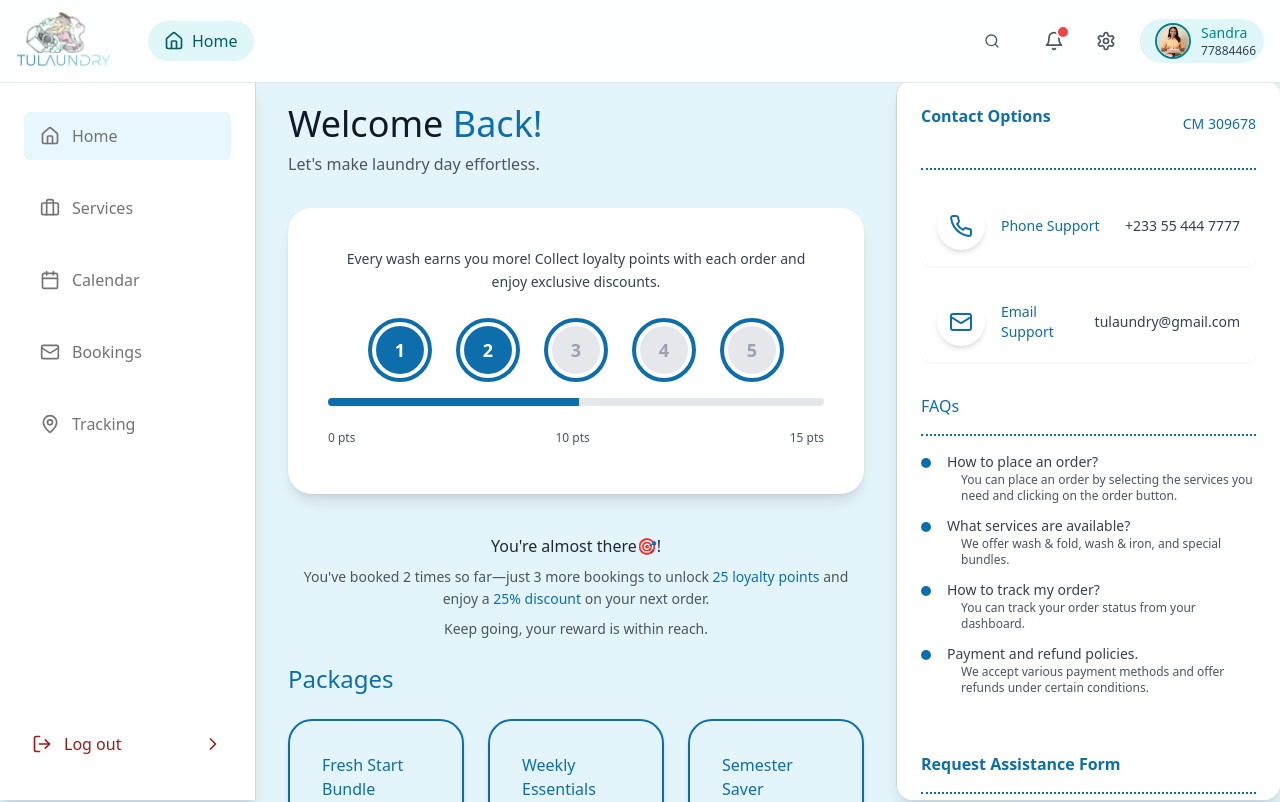
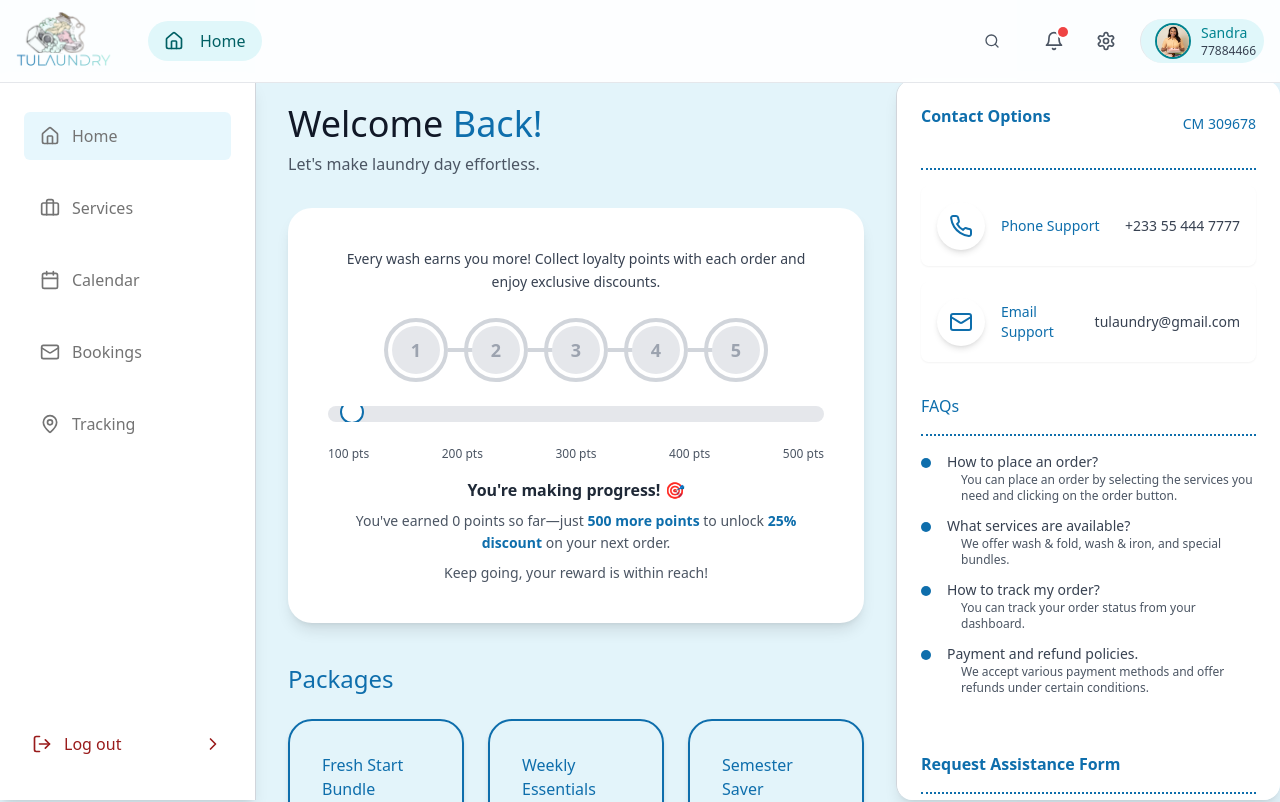
Before and after one commit to Aristocratjnr/Consumer-dashboard, a Next.js app: page /home in a window 1280 px wide. Shown: the top 802 px of the page. Built offline with nearby package versions, Linux system fonts and the light colour scheme.

Commit message:
feat: add react-confetti package and update button background color for improved UI consistency

```diff
--- a/package.json
+++ b/package.json
@@ -31,6 +31,7 @@
     "next-themes": "^0.4.3",
     "react": "^18.0.0",
     "react-chartjs-2": "^5.2.0",
+    "react-confetti": "^6.1.0",
     "react-dom": "^18.0.0",
     "react-icons": "^5.3.0",
     "tailwind-merge": "^2.5.5",
--- a/src/app/(dashboard)/calendar/page.tsx
+++ b/src/app/(dashboard)/calendar/page.tsx
@@ -81,7 +81,7 @@
                     </button><br/>
                     </Link>
                     <Link href="/calendar" passHref>
-                    <button className="flex w-full items-center rounded-md font-medium bg-accent px-4 py-3 text-muted-foreground hover:bg-accent hover:text-accent-foreground  dark:text-white dark:hover:bg-gray-700">
+                    <button className="flex w-full items-center rounded-md font-medium bg-teal-20 px-4 py-3 text-muted-foreground hover:bg-accent hover:text-accent-foreground  dark:text-white dark:hover:bg-gray-700">
                         <Calendar className="mr-3 h-5 w-5" />
                         Calendar
                     </button><br/>
--- a/src/app/(dashboard)/home/page.tsx
+++ b/src/app/(dashboard)/home/page.tsx
@@ -1,14 +1,19 @@
 "use client"
-          import React, { useState } from 'react';
+import React, { useState, useRef, useEffect } from 'react';
 import Link from 'next/link';
 import { Bell, Home, Settings, Search, Calendar, Package, Briefcase, LogOut, Mail, Phone, HelpCircle, ChevronRight, User, MapPin } from 'lucide-react';
 import { Button } from '@/components/ui/button';
 import Image from 'next/image';
+import ReactConfetti from 'react-confetti';
 
 export default function Dashboard() {
   const [isNotificationOpen, setIsNotificationOpen] = useState(false);
   const [faqOpen, setFaqOpen] = useState(Array(4).fill(false));
   const [isProfileDropdownOpen, setIsProfileDropdownOpen] = useState(false);
+  const [dragProgress, setDragProgress] = useState(0);
+  const [showConfetti, setShowConfetti] = useState(false);
+  const progressBarRef = useRef<HTMLDivElement>(null);
+  const isDraggingRef = useRef(false);
 
   const toggleProfileDropdown = () => {
     setIsProfileDropdownOpen(!isProfileDropdownOpen);
@@ -41,6 +46,63 @@
     setFaqOpen(newFaqOpen);
   };
 
+  useEffect(() => {
+    const handleMouseMove = (e: MouseEvent) => {
+      if (isDraggingRef.current && progressBarRef.current) {
+        const rect = progressBarRef.current.getBoundingClientRect();
+        const x = e.clientX - rect.left;
+        const newProgress = Math.max(0, Math.min(100, (x / rect.width) * 100));
+        setDragProgress(newProgress);
+
+        // Check if progress is 100% and trigger confetti
+        if (newProgress === 100 && !showConfetti) {
+          setShowConfetti(true);
+          // Hide confetti after 5 seconds
+          setTimeout(() => setShowConfetti(false), 5000);
+        }
+      }
+    };
+
+    const handleMouseUp = () => {
+      isDraggingRef.current = false;
+    };
+
+    const handleTouchMove = (e: TouchEvent) => {
+      if (isDraggingRef.current && progressBarRef.current) {
+        const rect = progressBarRef.current.getBoundingClientRect();
+        const x = e.touches[0].clientX - rect.left;
+        const newProgress = Math.max(0, Math.min(100, (x / rect.width) * 100));
+        setDragProgress(newProgress);
+      }
+    };
+
+    document.addEventListener('mousemove', handleMouseMove);
+    document.addEventListener('mouseup', handleMouseUp);
+    document.addEventListener('touchmove', handleTouchMove);
+    document.addEventListener('touchend', handleMouseUp);
+
+    return () => {
+      document.removeEventListener('mousemove', handleMouseMove);
+      document.removeEventListener('mouseup', handleMouseUp);
+      document.removeEventListener('touchmove', handleTouchMove);
+      document.removeEventListener('touchend', handleMouseUp);
+    };
+  }, [showConfetti]);
+
+  const handleMouseDown = (e: React.MouseEvent<HTMLDivElement>) => {
+    isDraggingRef.current = true;
+    const rect = progressBarRef.current!.getBoundingClientRect();
+    const x = e.clientX - rect.left;
+    setDragProgress((x / rect.width) * 100);
+  };
+
+  const handleTouchStart = (e: React.TouchEvent<HTMLDivElement>) => {
+    isDraggingRef.current = true;
+    const rect = progressBarRef.current!.getBoundingClientRect();
+    const x = e.touches[0].clientX - rect.left;
+    setDragProgress((x / rect.width) * 100);
+  };
+
   return (
     <div className="min-h-screen bg-teal-20 text-gray-900">
       {/* Enhanced Header */}
@@ -52,10 +114,10 @@
               <Link href="/" className="flex items-center space-x-2">
                 <Image src="/images/logo.svg" alt="Logo" width={100} height={60} />
               </Link>
-      </div>
+            </div><br/>
 
             <nav className="hidden md:flex items-center gap-6">
-                <button className="flex items-center gap-2 px-4 py-2 rounded-full bg-teal-50 text-teal-900 hover:bg-teal-100 transition-all">
+              <button className="flex items-center gap-4 px-4 py-2 rounded-full bg-teal-50 text-teal-900 hover:bg-teal-100 transition-all">
                 <Home className="h-5 w-5" />
                 <span className="font-medium">Home</span>
               </button>
@@ -177,7 +239,9 @@
               <h1 className="text-4xl font-semi-bold">Welcome <span className="text-teal">Back!</span></h1>
               <p className="text-gray-600 mt-2">Let's make laundry day effortless.</p>
             </div>
-                      <div className="rounded-3xl p-10 mb-10 shadow-lg bg-white">
+
+            {/* Progress Section */}
+            <div className="rounded-3xl p-6 md:p-10 mb-10 shadow-lg bg-white">
               {/* Text Section at the Top */}
               <div className="text-center mb-6">
                 <p className="text-gray-700 text-sm leading-relaxed">
@@ -186,62 +250,84 @@
               </div>
 
               {/* Progress Section with Numbered Circles */}
-            <div className="flex flex-row items-center justify-center space-x-6 mb-4">
+              <div className="flex flex-wrap justify-center items-center gap-4 mb-6">
                 {[1, 2, 3, 4, 5].map((step, index) => {
-                const isCompleted = index < 2; // Mark steps 1 and 2 as completed
+                  const isCompleted = (dragProgress / 100) * loyaltyPoints.length > index;
+                  const isInProgress = (dragProgress / 100) * loyaltyPoints.length > index - 1 && (dragProgress / 100) * loyaltyPoints.length < index;
                   const outerCircleClass = isCompleted
                     ? "border-teal-1000"
-                  : "border-teal-1000";
+                    : isInProgress
+                    ? "border-teal-1000"
+                    : "border-gray-300";
                   const innerCircleClass = isCompleted
+                    ? "bg-teal-1000 text-white"
+                    : isInProgress
                     ? "bg-teal-1000 text-white"
                     : "bg-gray-200 text-gray-400";
                   return (
                     <div key={index} className="relative flex items-center justify-center">
-                    {/* Outer Border Circle */}
                       <div
-                      className={`w-16 h-16 rounded-full border-4 ${outerCircleClass} flex items-center justify-center`}
+                        className={`w-12 h-12 md:w-16 md:h-16 rounded-full border-4 ${outerCircleClass} flex items-center justify-center`}
                       >
-                      {/* Inner Circle */}
                         <div
-                        className={`w-12 h-12 rounded-full flex items-center justify-center ${innerCircleClass}`}
+                          className={`w-8 h-8 md:w-12 md:h-12 rounded-full flex items-center justify-center ${innerCircleClass}`}
                         >
-                        <span className="text-lg font-bold">{step}</span>
+                          <span className="text-sm md:text-lg font-bold">{step}</span>
                         </div>
                       </div>
+                      {index < 4 && (
+                        <div className={`hidden md:block h-1 w-8 ${isCompleted ? 'bg-teal-1000' : 'bg-gray-300'} absolute left-full top-1/2 transform -translate-y-1/2`}></div>
+                      )}
                     </div>
                   );
                 })}
               </div>
 
               {/* Range Button (Progress Bar) */}
-            <div className="relative w-full mb-6">
-              <div className="relative w-full h-2 bg-gray-200 rounded-full overflow-hidden">
-                <div className="absolute h-full bg-teal-1000" style={{ width: '50.67%' }}></div>
-              </div>
+              <div
+                className="relative w-full h-4 bg-gray-200 rounded-full overflow-hidden mb-6 cursor-pointer"
+                ref={progressBarRef}
+                onMouseDown={handleMouseDown}
+                onTouchStart={handleTouchStart}
+              >
+                <div
+                  className="absolute h-full bg-teal-1000 transition-all duration-300 ease-in-out"
+                  style={{ width: `${dragProgress}%` }}
+                ></div>
+                <div
+                  className="absolute top-0 right-0 w-6 h-6 bg-white border-2 border-teal-1000 rounded-full transform -translate-y-1/4 translate-x-1/2"
+                  style={{ left: `${dragProgress}%` }}
+                ></div>
               </div>
 
               {/* Texts Below Progress Bar */}
-            <div className="flex justify-between text-xs text-gray-600 mb-2">
-              <span>0 pts</span>
-              <span>10 pts</span>
-              <span>15 pts</span>
+              <div className="flex justify-between text-xs text-gray-600 mb-4">
+                {loyaltyPoints.map((point, index) => (
+                  <span key={index}>{point.points} pts</span>
+                ))}
+              </div>
+
+              {/* Status Text */}
+              <div className="flex flex-col items-center text-center">
+                <p className="text-gray-800 font-semibold text-base mb-2">
+                  {dragProgress < 100 ? "You're making progress! 🎯" : "Congratulations! You've reached the top tier! 🎉"}
+                </p>
+                <p className="text-gray-600 text-sm leading-relaxed">
+                  {dragProgress < 100 ? (
+                    <>
+                      You've earned {Math.floor((dragProgress / 100) * loyaltyPoints[loyaltyPoints.length - 1].points)} points so far—just{" "}
+                      <span className="font-semibold text-teal-1000">{loyaltyPoints[loyaltyPoints.length - 1].points - Math.floor((dragProgress / 100) * loyaltyPoints[loyaltyPoints.length - 1].points)} more points</span> to unlock{" "}
+                      <span className="font-semibold text-teal-1000">25% discount</span> on your next order.
+                    </>
+                  ) : (
+                    "You've unlocked the maximum 25% discount on your next order!"
+                  )}
+                </p>
+                <p className="text-gray-600 text-sm mt-2">
+                  {dragProgress < 100 ? "Keep going, your reward is within reach!" : "Thank you for your loyalty!"}
+                </p>
               </div>
             </div>
-
-            <div className="flex flex-col items-center text-center">
-              <p className="text-gray-800 font-semi-bold text-base mb-2">
-                You're almost there🎯!
-              </p>
-              <p className="text-gray-600 text-sm leading-relaxed">
-                You've booked 2 times  so far—just{" "}
-                <span>3 more bookings</span> to unlock{" "}
-                <span className="font-semi-bold text-teal-1000">25 loyalty points</span> and enjoy a{" "}
-                <span className="font-semi-bold text-teal-1000">25% discount</span> on your next order.
-              </p>
-              <p className="text-gray-600 text-sm mt-2">
-                Keep going, your reward is within reach.
-              </p>
-            </div><br/>
 
 
             {/* Packages */}
@@ -280,6 +366,14 @@
               </div>
             </div>
           </div>
+          {showConfetti && (
+            <ReactConfetti
+              width={window.innerWidth}
+              height={window.innerHeight}
+              recycle={false}
+              numberOfPieces={200}
+            />
+          )}
         </main>
         {/* Right Sidebar - Customer Support */}
         <aside className="fixed right-0 top-20 bottom-0 w-96 bg-white border-l border-gray-300 p-6 overflow-y-auto shadow-lg rounded-2xl">
--- a/src/app/(dashboard)/tracking/page.tsx
+++ b/src/app/(dashboard)/tracking/page.tsx
@@ -95,7 +95,7 @@ export default function TrackingPage() {
                             </button>
                         </Link><br/>
                         <Link href="/tracking" passHref>
-                            <button className={`flex w-full items-center px-4 py-3 rounded-md ${isDarkTheme ? 'bg-gray-700 text-white' : 'bg-accent text-accent-foreground'}`}>
+                            <button className={`flex w-full items-center px-4 py-3 rounded-md ${isDarkTheme ? 'bg-gray-700 text-white' : 'bg-teal-20 text-accent-foreground'}`}>
                                 <MapPin className="mr-3 h-5 w-5" />
                                 Tracking
                             </button>
```
Also changed, not shown: src/app/(dashboard)/services/page.tsx (+6 -6 lines), 1 other file (tests, documents, lock files or other folders). Lines whose indentation alone changed are shown as unchanged.
